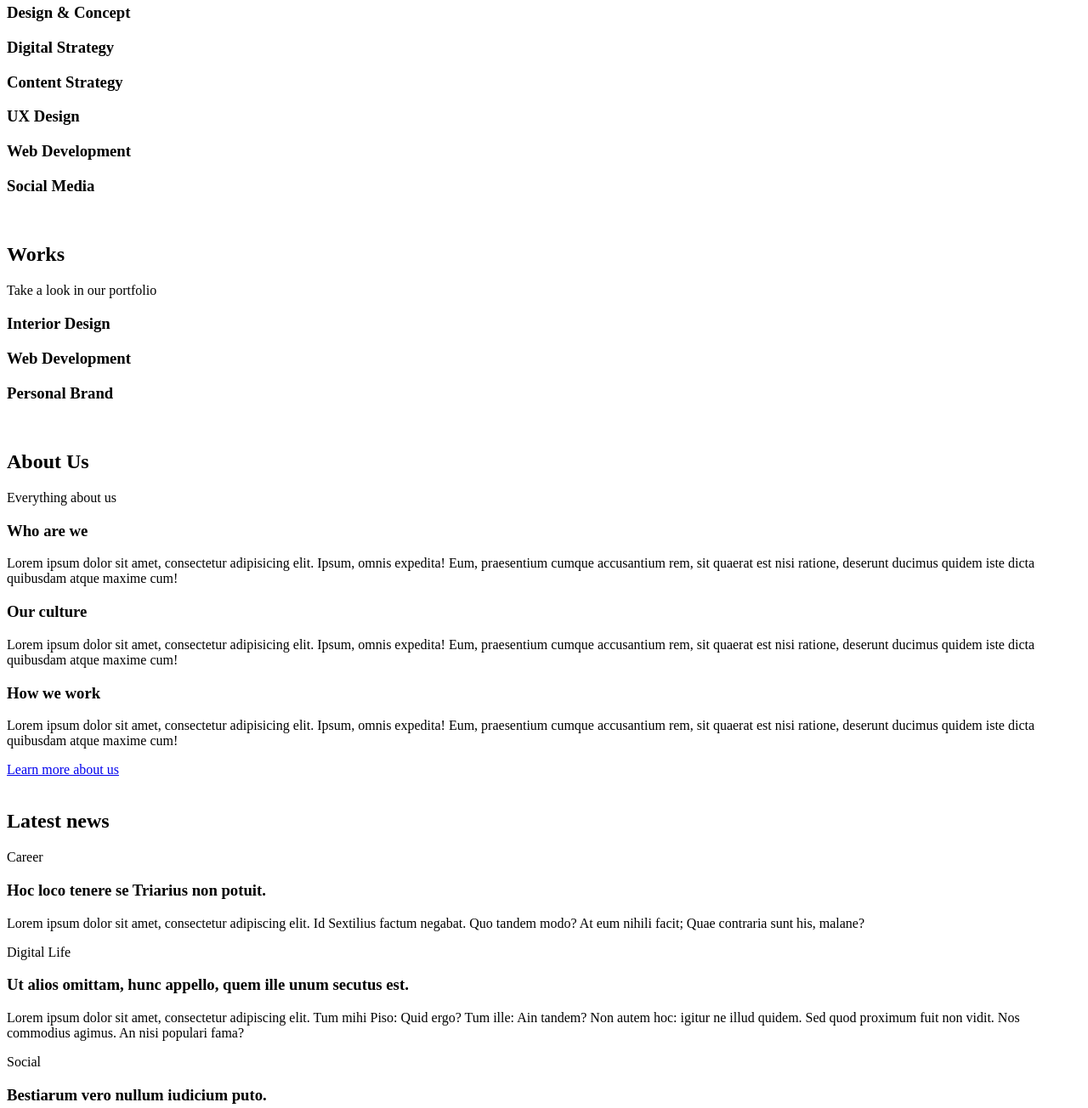
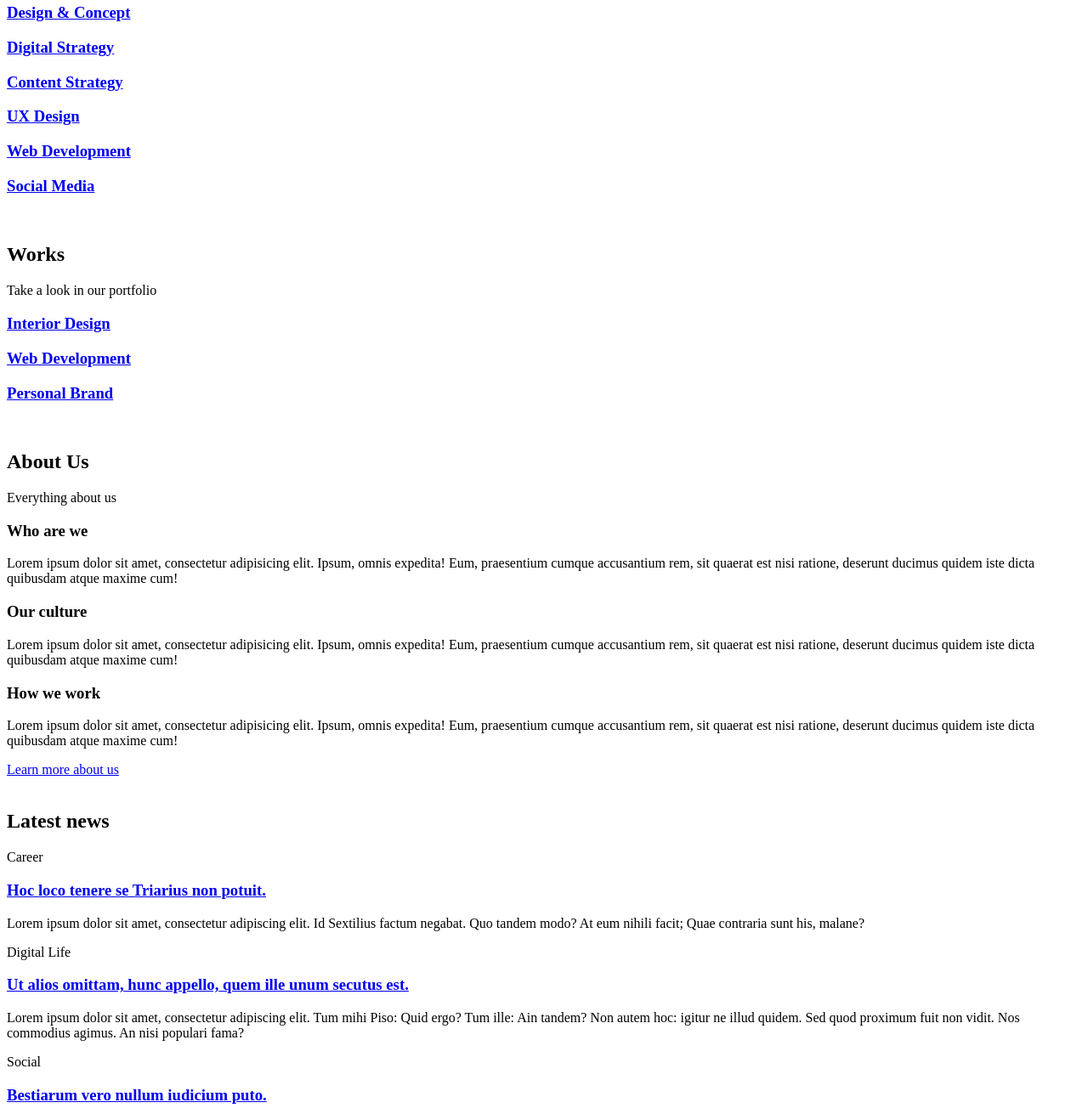
Before and after one commit to gwendalminguy/holbertonschool-web_front_end, a plain HTML site: page html_advanced/23-index.html in a window 1280 px wide. Shown: the part 380-1684 px from the top of the page at 85% size. Drawn offline with Linux system fonts and the light colour scheme.

Commit message:
Wrapped links in headings

```diff
--- a/html_advanced/23-index.html
+++ b/html_advanced/23-index.html
@@ -50,12 +50,24 @@
 						<p>We work with you</p>
 					</header>
 					<div>
-						<h3 href="#">Design & Concept</h3>
-						<h3 href="#">Digital Strategy</h3>
-						<h3 href="#">Content Strategy</h3>
-						<h3 href="#">UX Design</h3>
-						<h3 href="#">Web Development</h3>
-						<h3 href="#">Social Media</h3>
+						<h3>
+							<a href="#">Design & Concept</a>
+						</h3>
+						<h3>
+							<a href="#">Digital Strategy</a>
+						</h3>
+						<h3>
+							<a href="#">Content Strategy</a>
+						</h3>
+						<h3>
+							<a href="#">UX Design</a>
+						</h3>
+						<h3>
+							<a href="#">Web Development</a>
+						</h3>
+						<h3>
+							<a href="#">Social Media</a>
+						</h3>
 					</div>
 				</div>
 			</section>
@@ -69,13 +81,19 @@
 					</header>
 					<div>
 						<article>
-							<h3 href="#">Interior Design</h3>
+							<h3>
+								<a href="#">Interior Design</a>
+							</h3>
 						</article>
 						<article>
-							<h3 href="#">Web Development</h3>
+							<h3>
+								<a href="#">Web Development</a>
+							</h3>
 						</article>
 						<article>
-							<h3 href="#">Personal Brand</h3>
+							<h3>
+								<a href="#">Personal Brand</a>
+							</h3>
 						</article>
 					</div>
 				</div>
@@ -109,17 +127,23 @@
 					<div>
 						<article>
 							<p>Career</p>
-							<h3 href="#">Hoc loco tenere se Triarius non potuit.</h3>
+							<h3>
+								<a href="#">Hoc loco tenere se Triarius non potuit.</a>
+							</h3>
 							<p>Lorem ipsum dolor sit amet, consectetur adipiscing elit. Id Sextilius factum negabat. Quo tandem modo? At eum nihili facit; Quae contraria sunt his, malane?</p>
 						</article>
 						<article>
 							<p>Digital Life</p>
-							<h3 href="#">Ut alios omittam, hunc appello, quem ille unum secutus est.</h3>
+							<h3>
+								<a href="#">Ut alios omittam, hunc appello, quem ille unum secutus est.</a>
+							</h3>
 							<p>Lorem ipsum dolor sit amet, consectetur adipiscing elit. Tum mihi Piso: Quid ergo? Tum ille: Ain tandem? Non autem hoc: igitur ne illud quidem. Sed quod proximum fuit non vidit. Nos commodius agimus. An nisi populari fama?</p>
 						</article>
 						<article>
 							<p>Social</p>
-							<h3 href="#">Bestiarum vero nullum iudicium puto.</h3>
+							<h3>
+								<a href="#">Bestiarum vero nullum iudicium puto.</a>
+							</h3>
 							<p>Lorem ipsum dolor sit amet, consectetur adipiscing elit. Non igitur bene. Quid enim est a Chrysippo praetermissum in Stoicis? Pugnant Stoici cum Peripateticis. Prioris generis est docilitas, memoria; Apparet statim, quae sint officia, quae actiones.</p>
 						</article>
 					</div>
```
